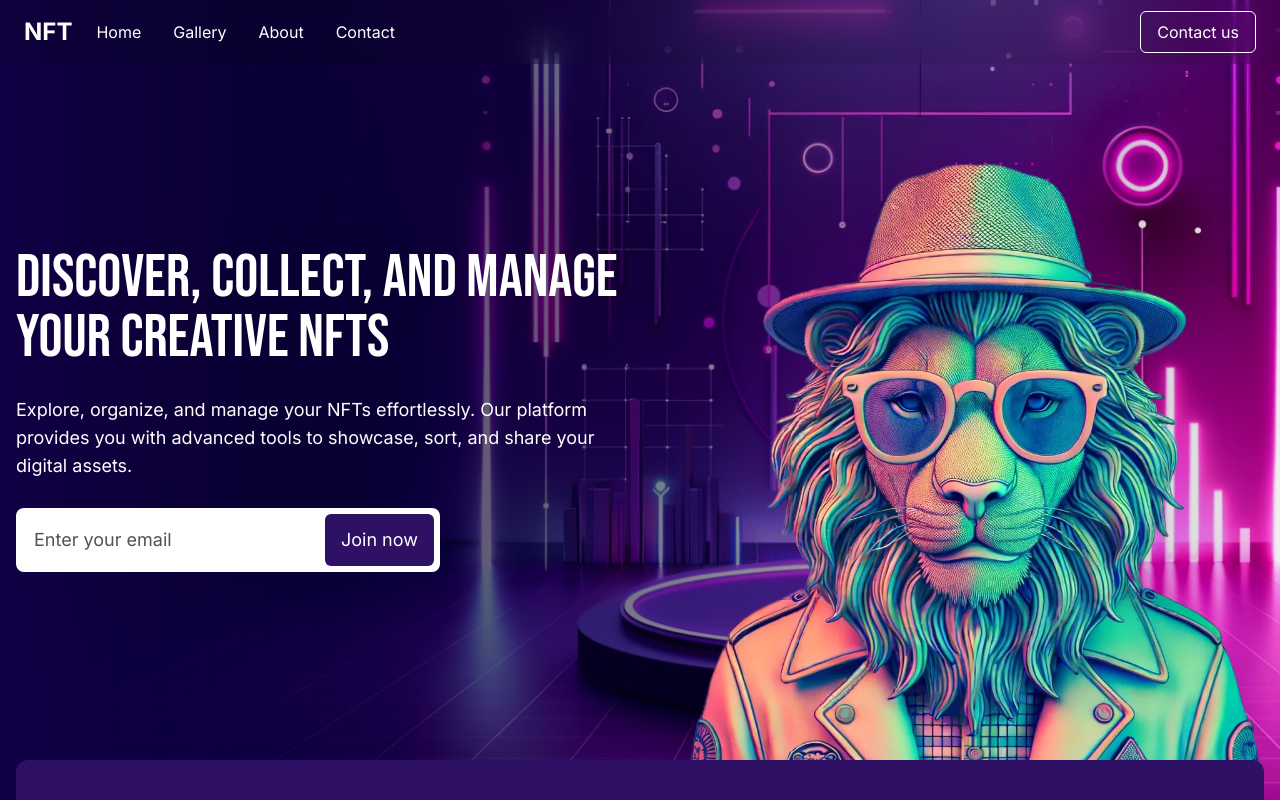
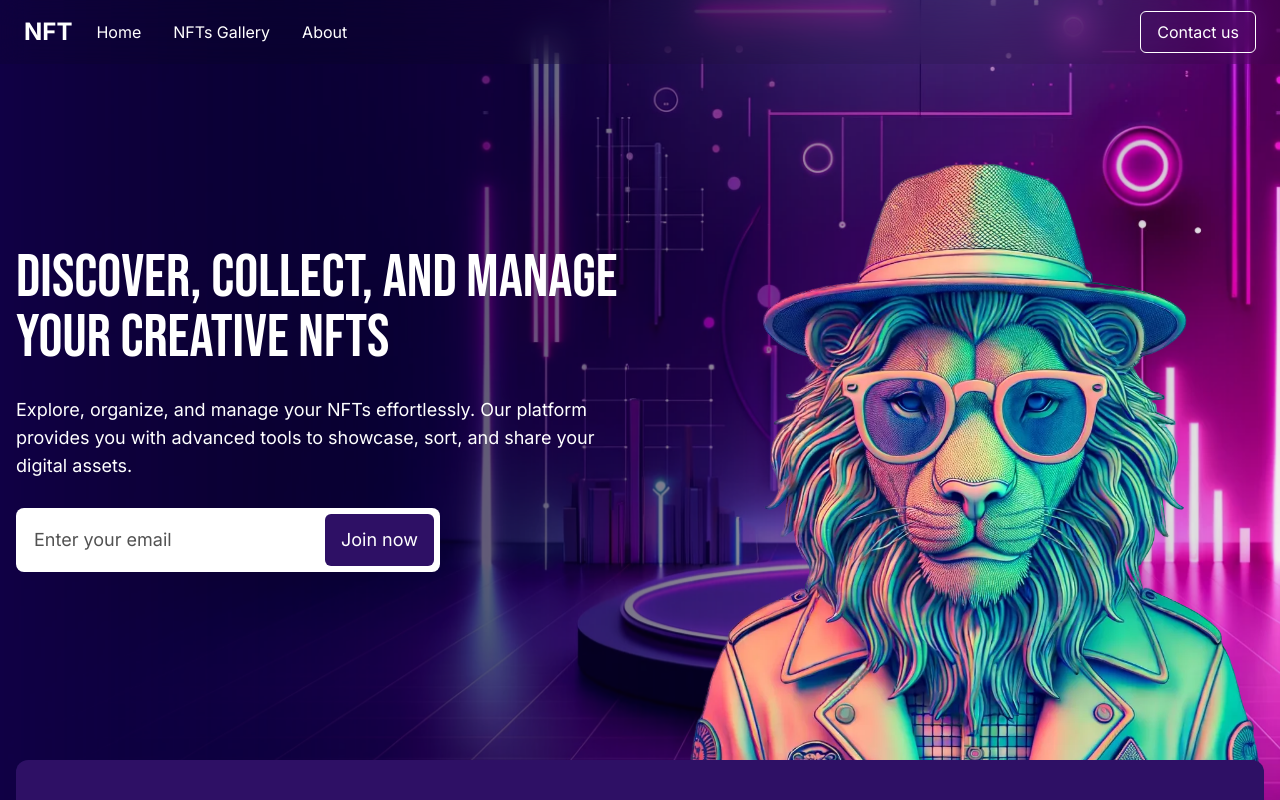
Before and after one commit to and27/nft-gallery, a Next.js app: page / in a window 1280 px wide. Shown: the top 800 px of the page. Built offline with nearby package versions, Linux system fonts and the light colour scheme.

Commit message:
update app layout to share footer and navbar

```diff
--- a/src/app/layout.tsx
+++ b/src/app/layout.tsx
@@ -1,6 +1,8 @@
 import type { Metadata } from "next";
 import { Inter } from "next/font/google";
 import "./globals.css";
+import Navbar from "@/components/Navbar";
+import Footer from "@/components/Footer";
 
 const inter = Inter({ subsets: ["latin"] });
 
@@ -17,7 +19,13 @@
 }>) {
   return (
     <html lang="en">
-      <body className={inter.className}>{children}</body>
+      <body className={inter.className}>
+        <div className="bg-neutral-950">
+          <Navbar />
+          {children}
+          <Footer />
+        </div>
+      </body>
     </html>
   );
 }
--- a/src/app/page.tsx
+++ b/src/app/page.tsx
@@ -2,20 +2,16 @@
 import Gallery from "@/components/Gallery";
 import About from "@/components/About";
 import Contact from "@/components/Contact";
-import Footer from "@/components/Footer";
 import FeatureCards from "@/components/FeatureCards";
-import Navbar from "@/components/Navbar";
 
 export default function Home() {
   return (
-    <div className="bg-neutral-95 0 bg-neutral-950">
-      <Navbar />
+    <>
       <Hero />
       <FeatureCards />
       <Gallery />
       <About />
       <Contact />
-      <Footer />
-    </div>
+    </>
   );
 }
--- a/src/data/navigation.tsx
+++ b/src/data/navigation.tsx
@@ -9,15 +9,11 @@
     link: "/",
   },
   {
-    name: "Gallery",
-    link: "#gallery",
+    name: "NFTs Gallery",
+    link: "/surf",
   },
   {
     name: "About",
     link: "#about",
   },
-  {
-    name: "Contact",
-    link: "#contact",
-  },
 ];
```
